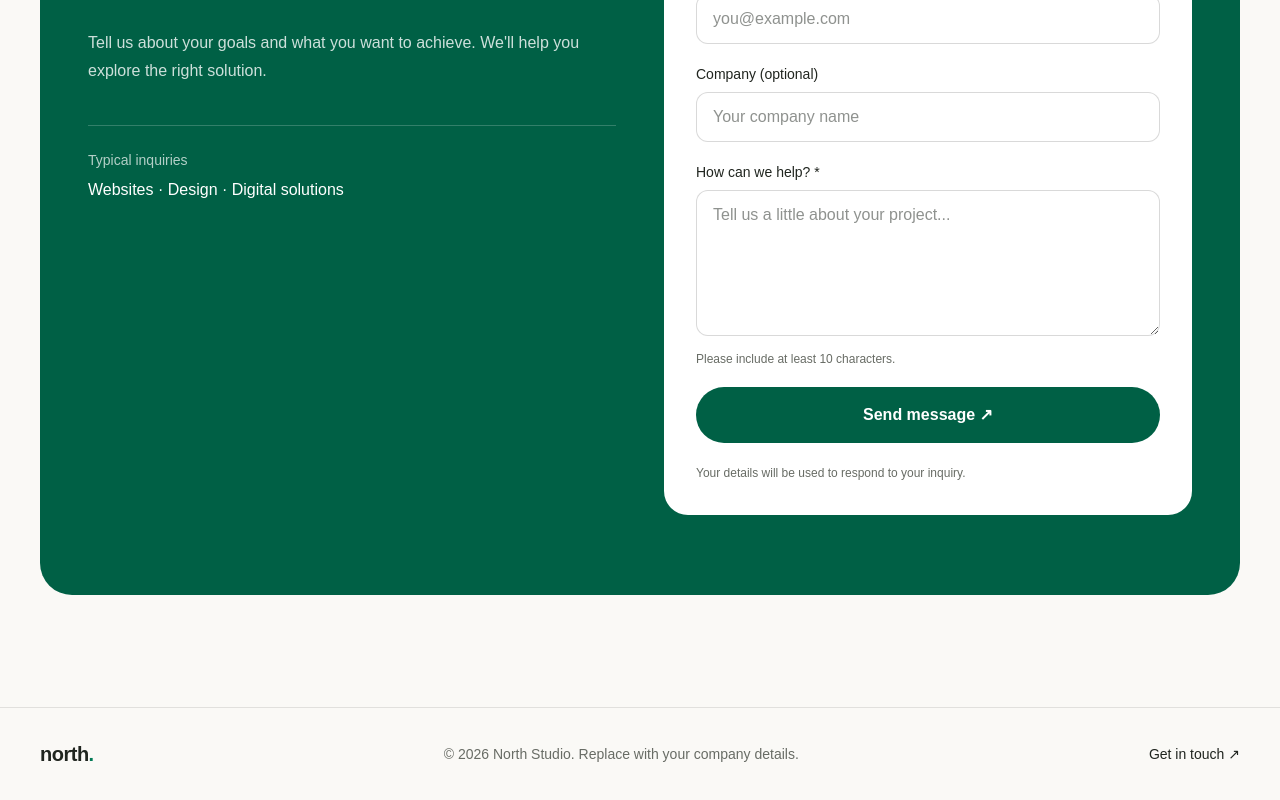
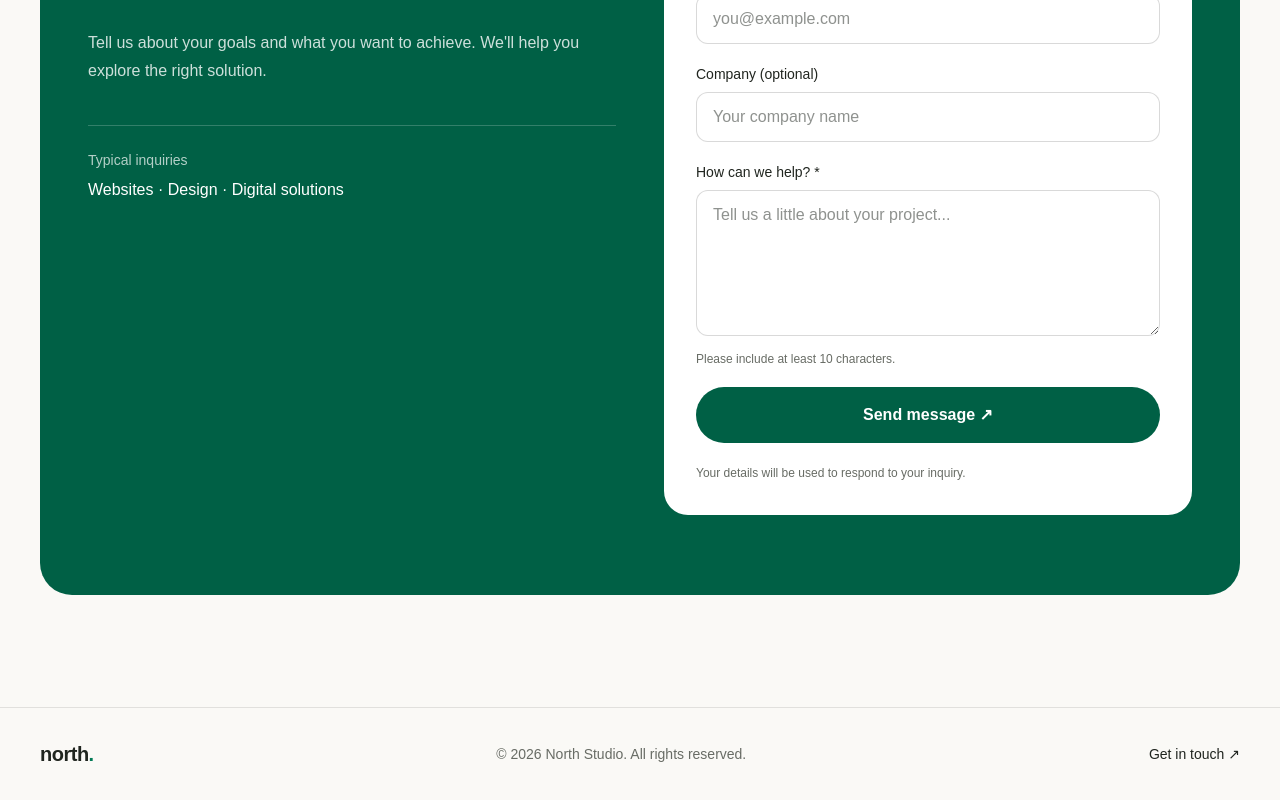
Before and after one commit to hasenmusema34-a11y/north-studio, a Next.js app: page / in a window 1280 px wide. Shown: the part 3814-4614 px from the top of the page. Built offline with nearby package versions, Linux system fonts and the light colour scheme.

Commit message:
Fix production build

```diff
--- a/app/page.tsx
+++ b/app/page.tsx
@@ -316,7 +316,7 @@ export default function Home() {
             north<span className="text-emerald-700">.</span>
           </a>
           <p className="text-sm text-[#686c65]">
-            © {new Date().getFullYear()} North Studio. Replace with your company details.
+            © 2026 North Studio. All rights reserved.
           </p>
           <a href="#contact" className="text-sm font-medium hover:text-emerald-800">
             Get in touch ↗
```
